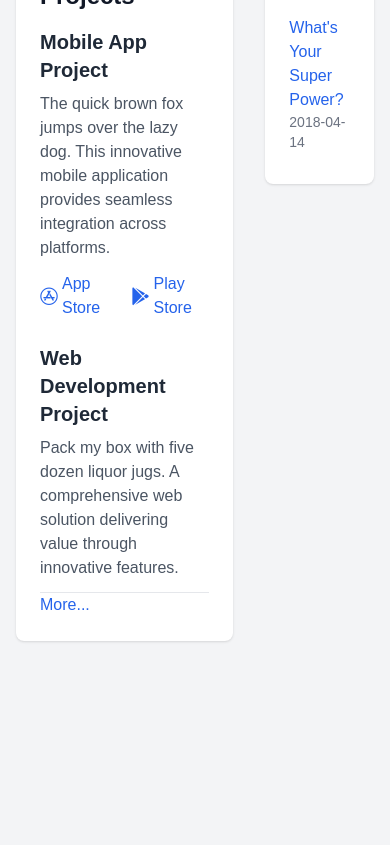
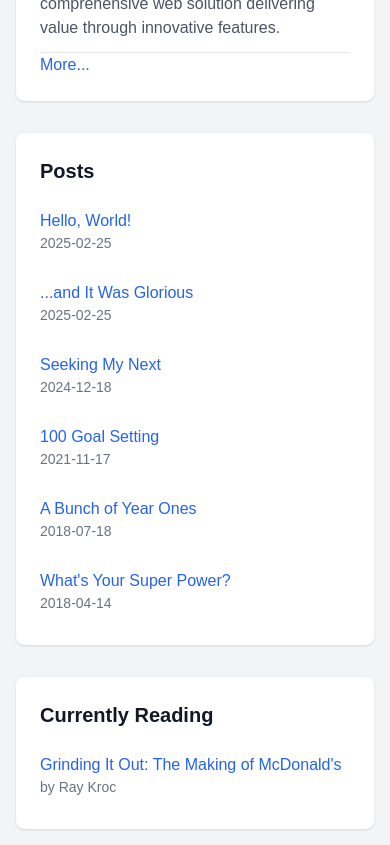
Before and after one commit to 1shooperman/1shooperman.github.io, a Next.js app: page / in a window 390 px wide. Shown: the part 900-1745 px from the top of the page. Before the commit the page ends 1557 px from the top, so only its background shows below. Built offline with nearby package versions, Linux system fonts and the light colour scheme.

Commit message:
feat: fleshing out the site.

```diff
--- a/src/app/layout.tsx
+++ b/src/app/layout.tsx
@@ -28,6 +28,7 @@ export default function RootLayout({ children }: { children: React.ReactNode })
                 alt="Site Icon"
                 width={40}
                 height={40}
+                style={{ width: '40px', height: '40px' }}
                 className="rounded-full"
               />
               <span className="text-4xl font-bold text-gray-100">Brandon Shoop</span>
--- a/src/app/page.tsx
+++ b/src/app/page.tsx
@@ -5,9 +5,9 @@ export default function Home() {
   const posts = getSortedPosts();
 
   return (
-    <div className="flex gap-8 mt-8">
+    <div className="flex flex-col lg:flex-row gap-8 mt-8">
       {/* Main Content Column */}
-      <div className="flex-grow w-2/3 space-y-8">
+      <div className="w-full lg:w-2/3 space-y-8">
         <div className="bg-white p-6 rounded-lg shadow">
           <h2 className="text-2xl font-bold mb-4">Welcome</h2>
           <p className="mb-4">
@@ -82,13 +82,11 @@ export default function Home() {
       </div>
 
       {/* Sidebar */}
-      <div className="w-1/3">
+      <div className="w-full lg:w-1/3 space-y-8">
         <div className="bg-white p-6 rounded-lg shadow">
           <h2 className="text-xl font-bold mb-4">
-            <Link
-              href="/projects/"
-            >
-              Latest Posts
+            <Link href="/projects/">
+              Posts
             </Link>
           </h2>
           <ul className="space-y-3">
@@ -107,6 +105,24 @@ export default function Home() {
             ))}
           </ul>
         </div>
+
+        {/* Currently Reading Section */}
+        <div className="bg-white p-6 rounded-lg shadow">
+          <h2 className="text-xl font-bold mb-4">Currently Reading</h2>
+          <div className="space-y-3">
+            <a
+              href="https://www.goodreads.com/book/show/498886.Grinding_It_Out"
+              target="_blank"
+              rel="noopener noreferrer"
+              className="block hover:bg-gray-50 p-2 -mx-2 rounded transition"
+            >
+              <h3 className="font-medium text-blue-600 hover:text-blue-800">
+                Grinding It Out: The Making of McDonald's
+              </h3>
+              <p className="text-sm text-gray-500">by Ray Kroc</p>
+            </a>
+          </div>
+        </div>
       </div>
     </div>
   );
--- /dev/null
+++ b/src/app/robots.ts
@@ -0,0 +1,13 @@
+import { MetadataRoute } from 'next';
+
+export default function robots(): MetadataRoute.Robots {
+  const baseUrl = process.env.NEXT_PUBLIC_BASE_URL || 'http://localhost:3000';
+
+  return {
+    rules: {
+      userAgent: '*',
+      allow: '/',
+    },
+    sitemap: `${baseUrl}/sitemap.xml`,
+  };
+}
--- /dev/null
+++ b/src/app/sitemap.ts
@@ -0,0 +1,48 @@
+import { getSortedPosts } from "@/lib/getPosts";
+import { MetadataRoute } from 'next';
+
+type ChangeFreq = 'monthly' | 'weekly' | 'always' | 'hourly' | 'daily' | 'yearly' | 'never';
+
+export default function sitemap(): MetadataRoute.Sitemap {
+  // Use environment variable or fallback to localhost for development
+  const baseUrl = process.env.NEXT_PUBLIC_BASE_URL || 'http://localhost:3000';
+
+  // Get all blog posts
+  const posts = getSortedPosts();
+  const blogUrls = posts.map((post) => ({
+    url: `${baseUrl}/blog/${post.slug}`,
+    lastModified: new Date(post.date),
+    changeFrequency: 'monthly' as ChangeFreq,
+    priority: 0.7,
+  }));
+
+  // Define static pages
+  const staticPages = [
+    {
+      url: baseUrl,
+      lastModified: new Date(),
+      changeFrequency: 'weekly' as ChangeFreq,
+      priority: 1.0,
+    },
+    {
+      url: `${baseUrl}/about`,
+      lastModified: new Date(),
+      changeFrequency: 'monthly' as ChangeFreq,
+      priority: 0.8,
+    },
+    {
+      url: `${baseUrl}/projects`,
+      lastModified: new Date(),
+      changeFrequency: 'monthly' as ChangeFreq,
+      priority: 0.8,
+    },
+    {
+      url: `${baseUrl}/blog`,
+      lastModified: new Date(),
+      changeFrequency: 'weekly' as ChangeFreq,
+      priority: 0.9,
+    },
+  ];
+
+  return [...staticPages, ...blogUrls];
+}
```
